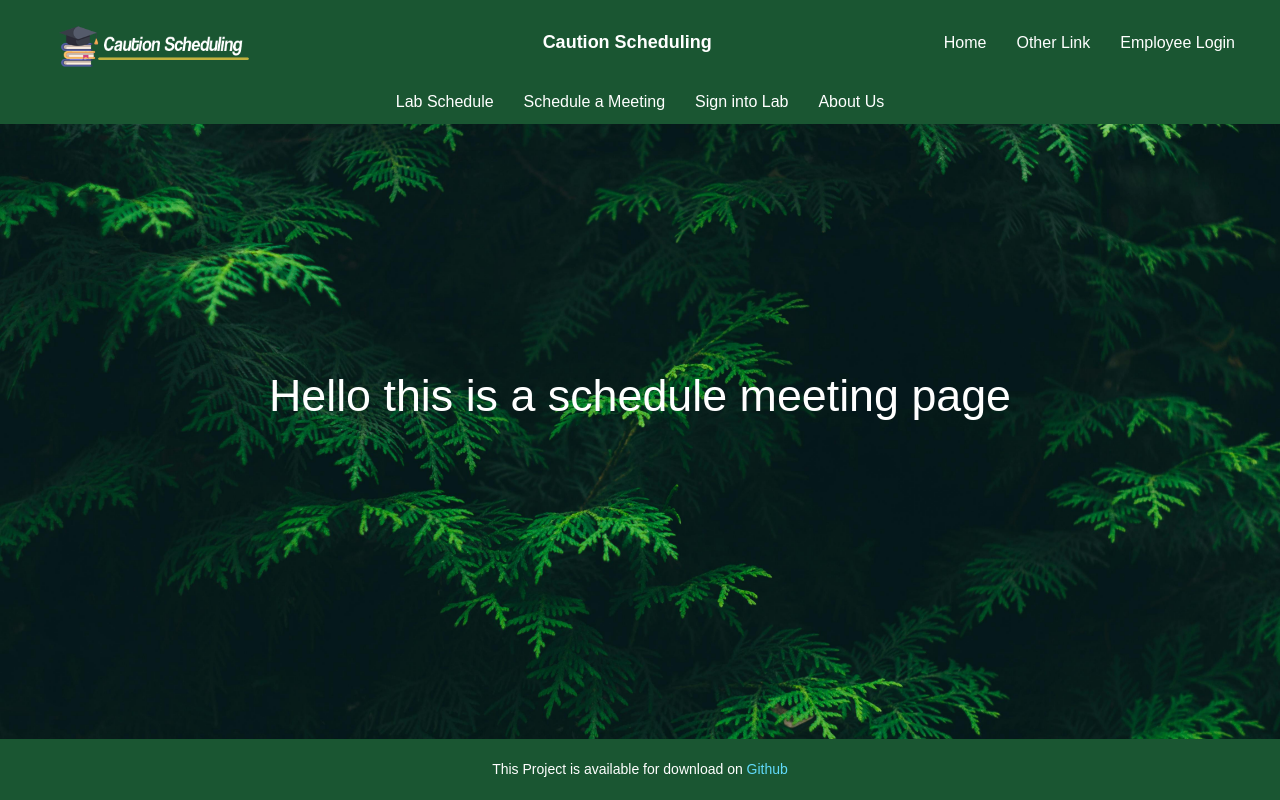
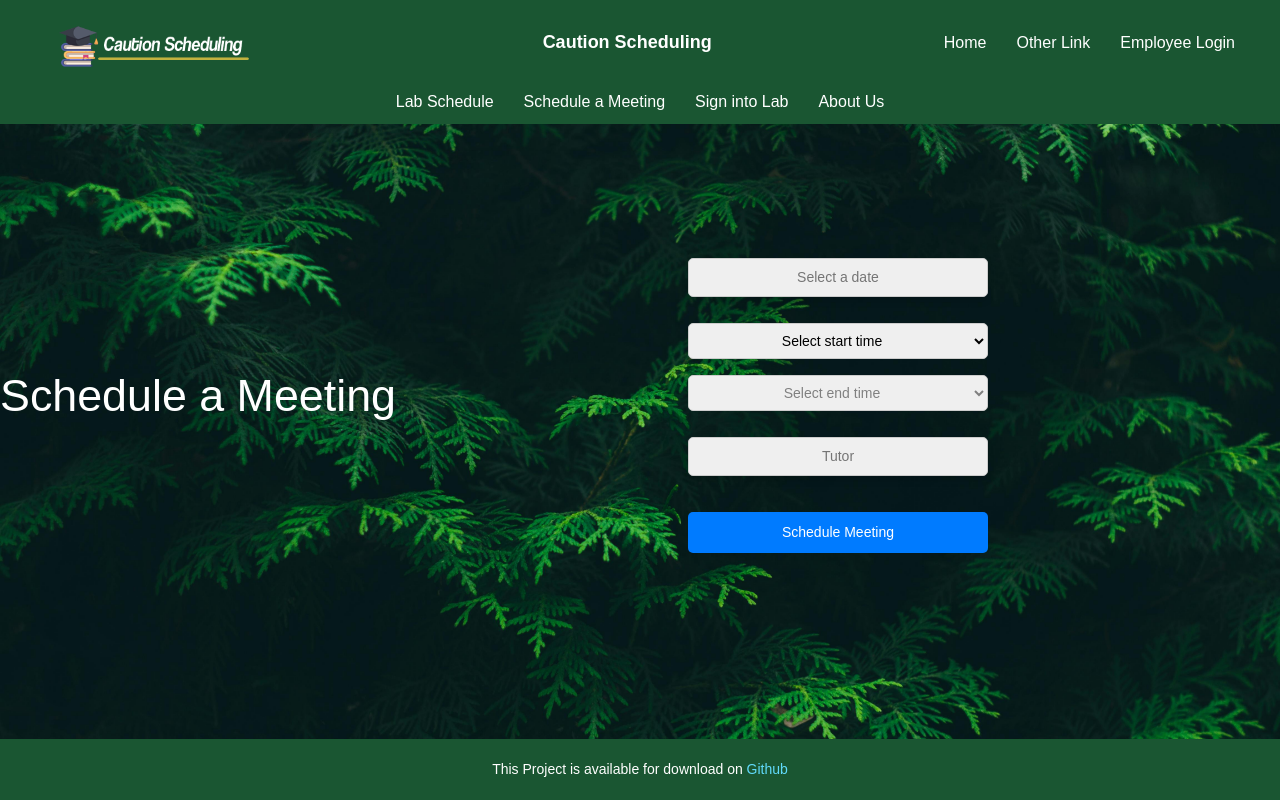
Before and after one commit to JAZAnder/Caution-Scheduling, a React (Vite) app in the folder Caution-Scheduling-Web/: page /schedulemeeting in a window 1280 px wide. Built offline with nearby package versions, Linux system fonts and the light colour scheme.

Commit message:
Schedule-meeting
Added:
buttons to choose the date, time, tutor, send the requst.

```diff
--- a/Caution-Scheduling-Web/package.json
+++ b/Caution-Scheduling-Web/package.json
@@ -12,9 +12,11 @@
   "dependencies": {
     "@react-oauth/google": "^0.12.1",
     "bootstrap": "^5.3.3",
+    "date-fns": "^4.1.0",
     "gapi-script": "^1.2.0",
     "react": "^18.3.1",
     "react-bootstrap": "^2.10.4",
+    "react-datepicker": "^7.5.0",
     "react-dom": "^18.3.1",
     "react-router-bootstrap": "^0.26.3",
     "react-router-dom": "^6.26.1",
--- /dev/null
+++ b/Caution-Scheduling-Web/src/routes/schedulemeeting/schedulemeeting.css
@@ -0,0 +1,30 @@
+/* ScheduleMeeting.css */
+.container {
+    display: flex;
+    flex-direction: column;
+    align-items: center;
+    gap: 1rem;
+    padding: 2rem;
+  }
+
+  .input-field, .button {
+    padding: 0.5rem;
+    width: 300px; /* Adjust width as needed for uniform size */
+    border-radius: 5px;
+    border: 1px solid #ccc;
+    text-align: center;
+  }
+
+  .button {
+    cursor: pointer;
+    border: none;
+  }
+
+  .admin-button {
+    background-color: #007bff;
+    color: white;
+  }
+
+  .schedule-button {
+    background-color: #ddd;
+  }
--- a/Caution-Scheduling-Web/src/routes/schedulemeeting/schedulemeeting.jsx
+++ b/Caution-Scheduling-Web/src/routes/schedulemeeting/schedulemeeting.jsx
@@ -1,13 +1,122 @@
+import React, { useState } from "react";
 import { Outlet, Link } from "react-router-dom";
+import DatePicker from "react-datepicker";
+import "react-datepicker/dist/react-datepicker.css";
 import Background from "../../background";
+import "./ScheduleMeeting.css";
 
-const scheduleMeeting = () => {
+const ScheduleMeeting = ({ isAdmin }) => {
+  const [selectedDate, setSelectedDate] = useState(null);
+  const [startTime, setStartTime] = useState("");
+  const [endTimeOptions, setEndTimeOptions] = useState([]);
+  const [endTime, setEndTime] = useState("");
+
+  const isWeekday = (date) => {
+    const day = date.getDay();
+    return day >= 1 && day <= 4; // Monday (1) to Thursday (4)
+  };
+
+  const generateTimeSlots = () => {
+    const times = [];
+    let start = new Date();
+    start.setHours(9, 30, 0, 0); // Start time at 9:30 AM
+
+    let end = new Date();
+    end.setHours(21, 0, 0, 0); // End time at 9:00 PM
+
+    while (start <= end) {
+      times.push(new Date(start));
+      start.setMinutes(start.getMinutes() + 15); // Increment by 15 minutes
+    }
+    return times;
+  };
+
+  const availableStartTimes = generateTimeSlots().map((time) =>
+    time.toLocaleTimeString([], { hour: '2-digit', minute: '2-digit' })
+  );
+
+  const handleTimeSlotChange = (event) => {
+    const selectedStartTime = event.target.value;
+    setStartTime(selectedStartTime);
+
+    // Convert start time to a Date object
+    const [hours, minutes, period] = selectedStartTime.split(/[: ]/);
+    let startHour = parseInt(hours, 10);
+    if (period === "PM" && startHour !== 12) {
+      startHour += 12; // Convert PM times to 24-hour format
+    } else if (period === "AM" && startHour === 12) {
+      startHour = 0; // Convert 12 AM to 0 hours
+    }
+
+    const start = new Date();
+    start.setHours(startHour, parseInt(minutes, 10));
+
+    const newEndOptions = [];
+    let nextSlot = new Date(start);
+    for (let i = 15; i <= 60; i += 15) {
+      nextSlot = new Date(start);
+      nextSlot.setMinutes(start.getMinutes() + i);
+      if (nextSlot.getHours() > 21 || (nextSlot.getHours() === 21 && nextSlot.getMinutes() > 0)) break;
+      newEndOptions.push(
+        nextSlot.toLocaleTimeString([], { hour: '2-digit', minute: '2-digit' })
+      );
+    }
+
+    setEndTimeOptions(newEndOptions);
+    setEndTime(newEndOptions[0] || ""); // Set default end time
+  };
+
   return (
     <>
       <Background />
-      <h1 style={{ color: 'white' }}> Hello this is a schedule meeting page</h1>
+      <h1 style={{ color: 'white' }}>Schedule a Meeting</h1>
+      <div className="container">
+        {isAdmin && (
+          <button className="button admin-button">
+            Make a Meeting
+          </button>
+        )}
+        <DatePicker
+          selected={selectedDate}
+          onChange={(date) => setSelectedDate(date)}
+          filterDate={isWeekday}
+          placeholderText="Select a date"
+          className="input-field"
+        />
+        <select
+          value={startTime}
+          onChange={handleTimeSlotChange}
+          className="input-field"
+        >
+          <option value="" disabled>
+            Select start time
+          </option>
+          {availableStartTimes.map((time, index) => (
+            <option key={index} value={time}>
+              {time}
+            </option>
+          ))}
+        </select>
+        <select
+          value={endTime}
+          onChange={(e) => setEndTime(e.target.value)}
+          className="input-field"
+          disabled={!endTimeOptions.length}
+        >
+          <option value="" disabled>
+            Select end time
+          </option>
+          {endTimeOptions.map((time, index) => (
+            <option key={index} value={time}>
+              {time}
+            </option>
+          ))}
+        </select>
+        <input type="text" placeholder="Tutor" className="input-field" />
+        <button className="button schedule-button">Schedule Meeting</button>
+      </div>
     </>
   );
 };
 
-export default scheduleMeeting;
+export default ScheduleMeeting;
```
Also changed, not shown: 1 other file (tests, documents, lock files or other folders).
